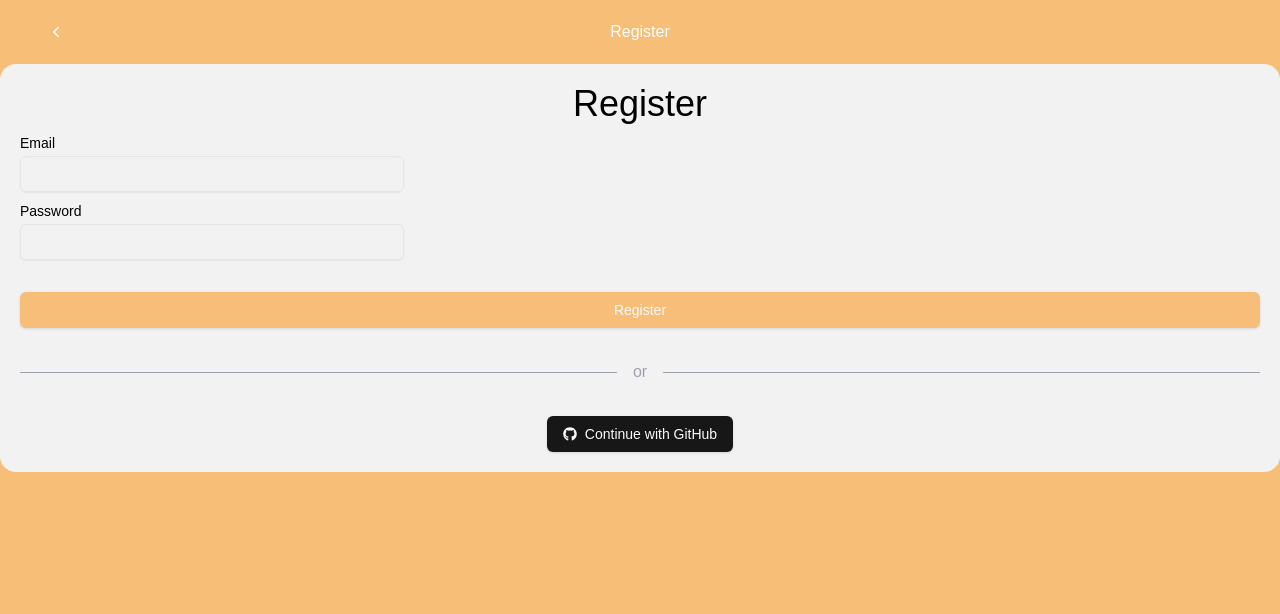
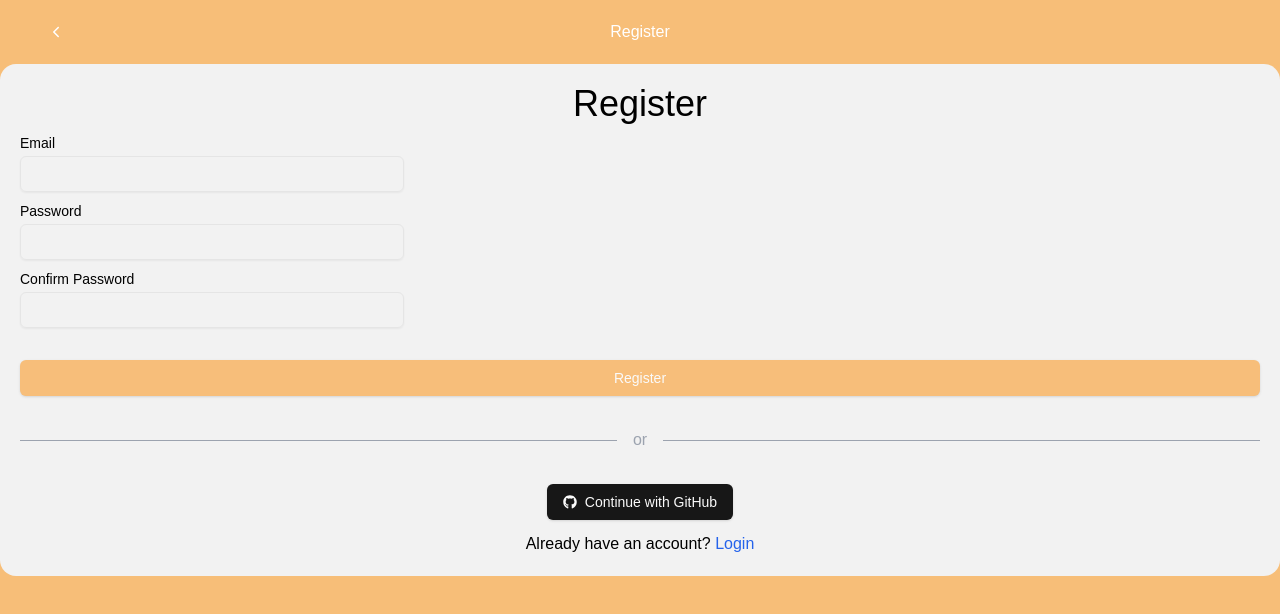
Before and after one commit to stardustgd/SmartPetFeeder, a Next.js app: page /register in a window 1280 px wide. Shown: the top 614 px of the page. Built offline with nearby package versions, Linux system fonts and the light colour scheme.

Commit message:
change register page layout

```diff
--- a/app/register/page.tsx
+++ b/app/register/page.tsx
@@ -1,4 +1,5 @@
 import NavBar from '@/components/ui/NavBar'
+import Link from 'next/link'
 import { FaGithub } from 'react-icons/fa'
 import { Label } from '@/components/ui/label'
 import { Input } from '@/components/ui/input'
@@ -19,6 +20,10 @@ export default function RegisterPage() {
             <Label>Password</Label>
             <Input type="password" />
           </div>
+          <div className="grid w-full max-w-sm items-center gap-1.5">
+            <Label>Confirm Password</Label>
+            <Input type="password" />
+          </div>
         </form>
         <Button className="bg-[#F7BE7A] hover:bg-[#DA8359] w-full">
           Register
@@ -32,6 +37,12 @@ export default function RegisterPage() {
           <FaGithub />
           Continue with GitHub
         </Button>
+        <Link href="/login/">
+          <h1 className="text-center text-bold">
+            Already have an account?{' '}
+            <span className="text-blue-600">Login</span>
+          </h1>
+        </Link>
       </div>
     </>
   )
```
